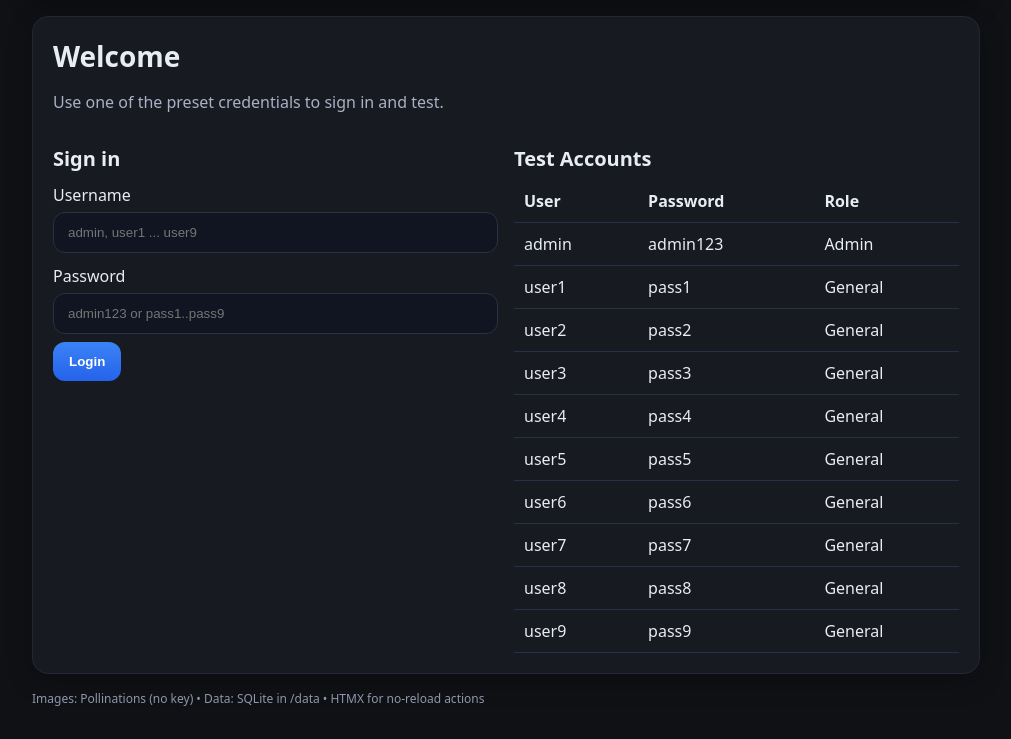
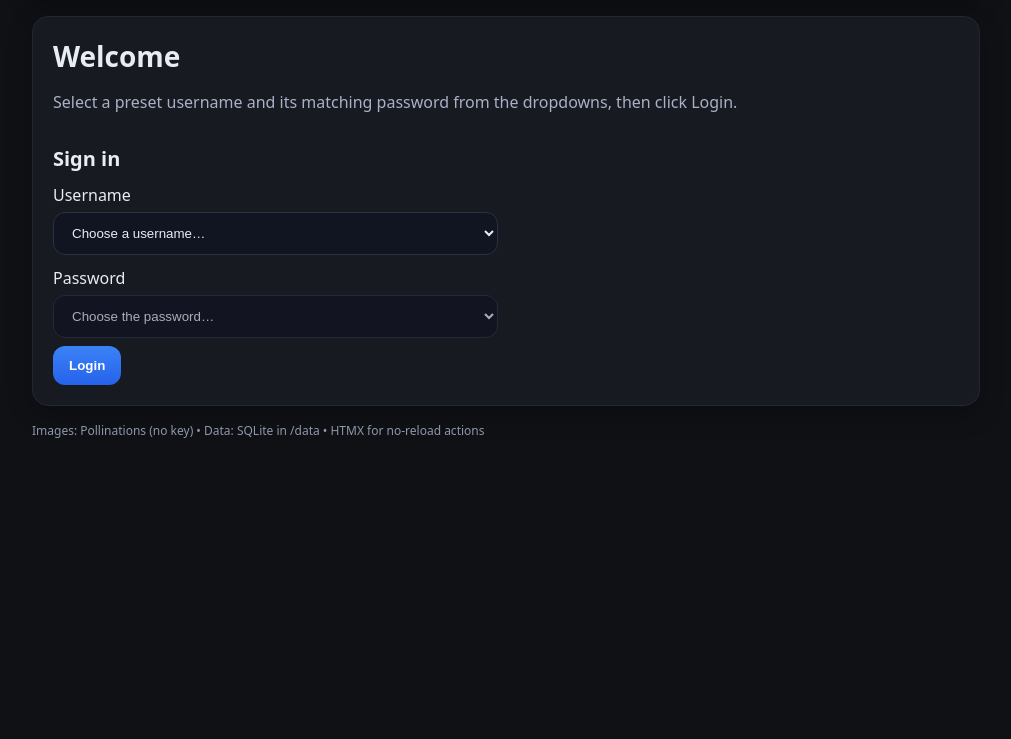
Before and after one commit to scarceisland/ai-mood-art-app, a Flask app: page /login in a window 1280 px wide. Shown: the part 105-844 px from the top of the page, without its empty margins (134-1145 px from the left). After the commit the page ends 543 px from the top, so only its background shows below. Run offline with Flask 3, Linux system fonts and the light colour scheme; some libraries are stand-ins or nearby versions.

Commit message:
I had to change the look of the home page. I took out the login details that were visible on the homepage and hid them within the 'username' and 'password'. I turned it into a dropdown menu, so that users can only view the password of only the user login they chose

```diff
--- a/templates/login.html
+++ b/templates/login.html
@@ -1,29 +1,83 @@
 {% extends "base.html" %}
 {% block content %}
+
 <h1>Welcome</h1>
-<p class="muted">Use one of the preset credentials to sign in and test.</p>
+<p class="muted">Select a preset username and its matching password from the dropdowns, then click Login.</p>
 
 <div class="grid">
-  <form method="post" action="{{ url_for('main.login') }}">
+  <form method="post" action="{{ url_for('main.login') }}" autocomplete="off" spellcheck="false">
     <h2>Sign in</h2>
     {% if error %}<p class="error">{{ error }}</p>{% endif %}
+
+    <!-- USERNAME: dropdown -->
     <label>Username</label>
-    <input type="text" name="username" placeholder="admin, user1 ... user9" required>
+    <select id="usernameSelect" name="username" required>
+      <option value="" selected disabled>Choose a username…</option>
+      <option value="admin">admin</option>
+      {% for i in range(1,10) %}
+      <option value="user{{i}}">user{{i}}</option>
+      {% endfor %}
+    </select>
+
+    <!-- PASSWORD: dropdown (enabled after username is chosen) -->
     <label>Password</label>
-    <input type="password" name="password" placeholder="admin123 or pass1..pass9" required>
+    <select id="passwordSelect" name="password" required disabled>
+      <option value="" selected disabled>Choose the password…</option>
+      <!-- a single, matching password option will be injected by JS -->
+    </select>
+
     <div class="spacer"></div>
-    <button type="submit">Login</button>
+    <button type="submit" id="loginBtn">Login</button>
+
+    <noscript>
+      <p class="error" style="margin-top:10px">JavaScript is required to select the matching password.</p>
+    </noscript>
   </form>
 
-  <div>
-    <h2>Test Accounts</h2>
-    <table>
-      <tr><th>User</th><th>Password</th><th>Role</th></tr>
-      <tr><td>admin</td><td>admin123</td><td>Admin</td></tr>
-      {% for i in range(1,10) %}
-      <tr><td>user{{i}}</td><td>pass{{i}}</td><td>General</td></tr>
-      {% endfor %}
-    </table>
-  </div>
+  <!-- (Right column intentionally left empty — we removed the visible table of test accounts.) -->
+  <div></div>
 </div>
+
+<script>
+  // Build the credentials map in JS (localhost demo)
+  const CREDS = [{ u: 'admin', p: 'admin123' }];
+  for (let i = 1; i <= 9; i++) CREDS.push({ u: `user${i}`, p: `pass${i}` });
+
+  const usernameSelect = document.getElementById('usernameSelect');
+  const passwordSelect = document.getElementById('passwordSelect');
+
+  function clearPasswordOptions() {
+    passwordSelect.innerHTML = '';
+    const opt = document.createElement('option');
+    opt.value = '';
+    opt.textContent = 'Choose the password…';
+    opt.disabled = true;
+    opt.selected = true;
+    passwordSelect.appendChild(opt);
+  }
+
+  function setPasswordForUser(user) {
+    clearPasswordOptions();
+    const match = CREDS.find(c => c.u === user);
+    if (match) {
+      const o = document.createElement('option');
+      o.value = match.p;        // this is the actual password value sent to the server
+      o.textContent = match.p;  // shown when the dropdown opens
+      passwordSelect.appendChild(o);
+      passwordSelect.disabled = false;
+      passwordSelect.focus();
+    } else {
+      passwordSelect.disabled = true;
+    }
+  }
+
+  // Initialize password field clean
+  clearPasswordOptions();
+  passwordSelect.disabled = true;
+
+  usernameSelect.addEventListener('change', (e) => {
+    setPasswordForUser(e.target.value);
+  });
+</script>
+
 {% endblock %}
```
